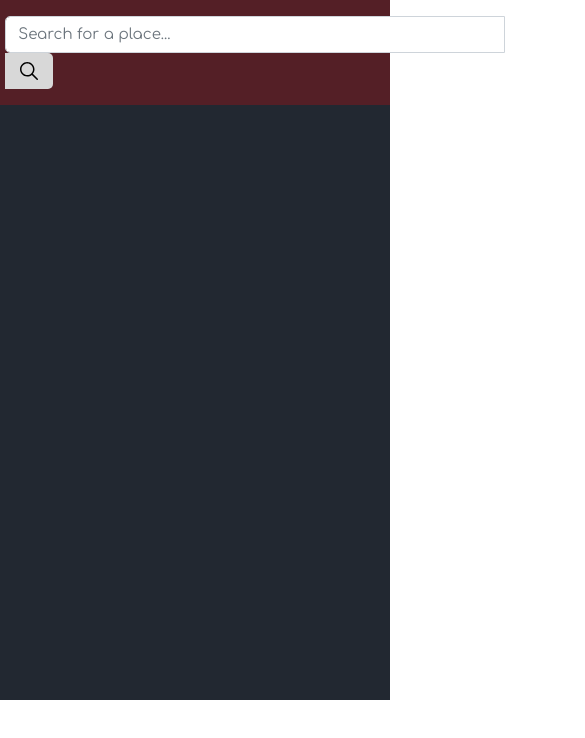
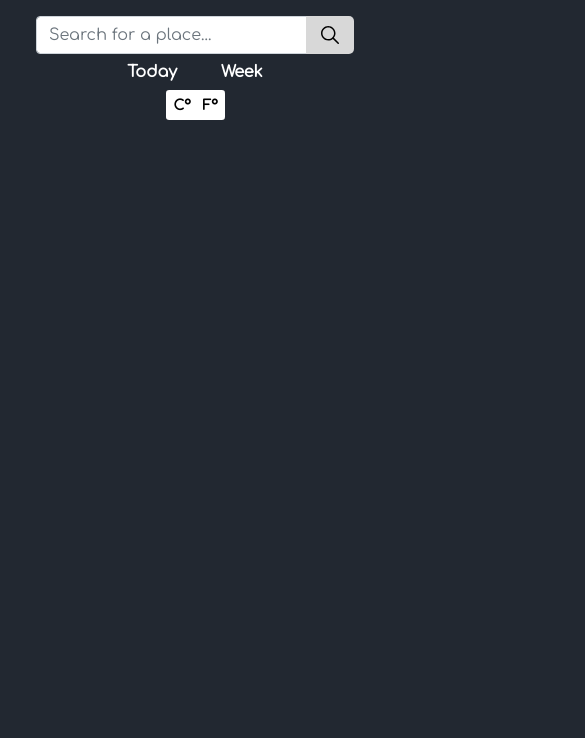
Before and after one commit to GitGud31/Weathery, a React (Create React App) app: page / in a window 390 px wide. Shown: the top 738 px of the page, 585 px wide, since content can reach past the window. Built offline with nearby package versions, Linux system fonts and the light colour scheme.

Commit message:
Navbar now responsive

```diff
--- a/src/App.css
+++ b/src/App.css
@@ -1,6 +1,5 @@
-.App {
+body {
     background-color: #222831;
-    padding: 0;
+    padding: 0 20px;
     margin: 0;
-    height: 700px;
 }
--- a/src/components/Home.jsx
+++ b/src/components/Home.jsx
@@ -6,7 +6,11 @@ import "../styles/Home.css";
 function Home() {
     return (<section className="home-section">
         <Navbar />
-
+        {/* <div className="today-container">
+            <div className="highlight-title">
+                <h1>Today's Highlights</h1>
+            </div>
+        </div> */}
     </section>);
 }
 
--- a/src/components/Navbar.jsx
+++ b/src/components/Navbar.jsx
@@ -1,5 +1,5 @@
 import React from "react";
-import { ButtonGroup, Button, FormControl, Form } from "react-bootstrap";
+import { ButtonGroup, Button, FormControl, InputGroup } from "react-bootstrap";
 import searchIcon from "../assets/search-icon.svg";
 
 import "../styles/Navbar.css";
@@ -9,22 +9,24 @@ function Navbar() {
     return (
         <div className="search-container">
 
-            <Button className="btn-text" >Today</Button>
-            <Button className="btn-text" >Week</Button>
+            <ButtonGroup className="btn-grp">
+                <Button className="btn-text" >Today</Button>
+                <Button className="btn-text" >Week</Button>
+            </ButtonGroup>
 
-            <Form inline>
+            <InputGroup className="search-bar">
                 <FormControl
-                    className="search-bar"
-                    collapseOnSelect
                     type="text"
-                    placeholder="Search for a place..." />
+                    placeholder="Search for a place..."
+                />
+                <InputGroup.Append>
+                    <Button className="btn-submit" type="submit">
+                        <img src={searchIcon} alt="" />
+                    </Button>
+                </InputGroup.Append>
+            </InputGroup>
 
-                <Button className="btn-submit" type="submit">
-                    <img src={searchIcon} alt="" />
-                </Button>
-            </Form>
-
-            <ButtonGroup className="btn-grp-temp">
+            <ButtonGroup className="btn-grp">
                 <Button className="btn-temp" size="sm" >C°</Button>
                 <Button className="btn-temp" size="sm" >F°</Button>
             </ButtonGroup>
--- a/src/styles/Home.css
+++ b/src/styles/Home.css
@@ -9,8 +9,17 @@
 }
 
 .home-section {
+    width: 100%;
+    background-color: #222831;
     padding: 0;
     margin: 0;
-    background-color: rgba(255, 0, 0, 0.227);
     font-family: 'Comfortaa', cursive;
 }
+
+.highlight-title h1 {
+    width: fit-content;
+    top: 130px;
+    left: 200px;
+    color: white;
+    font-weight: bold;
+}
--- a/src/styles/Navbar.css
+++ b/src/styles/Navbar.css
@@ -1,3 +1,13 @@
+@import url('https://fonts.googleapis.com/css2?family=Comfortaa&display=swap');
+/*  */
+
+/* disable bootstrap button click effect */
+
+.btn-primary:hover, .btn-primary:focus, .btn-primary:active, .btn-primary:active:focus:not(:disabled):not(.disabled), .btn:focus, .btn:active, .btn:hover {
+    box-shadow: none!important;
+    outline: 0;
+}
+
 .search-container {
     width: 100%;
     display: flex;
@@ -20,24 +30,10 @@
     color: rgb(216, 216, 216) !important;
 }
 
-.form-inline {
-    padding: 0 100px;
-}
-
-@import url('https://fonts.googleapis.com/css2?family=Comfortaa&display=swap');
-/*  */
-
-/* disable bootstrap button click effect */
-
-.btn-primary:hover, .btn-primary:focus, .btn-primary:active, .btn-primary:active:focus:not(:disabled):not(.disabled), .btn:focus, .btn:active, .btn:hover {
-    box-shadow: none!important;
-    outline: 0;
-}
-
 .search-bar {
     font-size: 15px !important;
-    width: 500px !important;
     border-radius: 5px 0 0 5px !important;
+    width: 50% !important;
 }
 
 .btn-submit {
@@ -46,8 +42,9 @@
     border-radius: 0 5px 5px 0 !important;
 }
 
-.btn-grp-temp {
+.btn-grp {
     margin: auto 0;
+    padding: 0 20px;
     justify-content: center;
 }
 
@@ -64,3 +61,50 @@
 .btn-temp:hover {
     background-color: rgb(216, 216, 216) !important;
 }
+
+/* Tablet view */
+
+@media (max-width: 768px) {
+    .search-container {
+        top: 0;
+        width: 100%;
+        display: flex;
+        flex-direction: row;
+        align-items: center;
+        justify-content: center;
+    }
+    .search-bar {
+        width: 60% !important;
+        align-self: center;
+        justify-content: center;
+    }
+}
+
+/* Mobile view */
+
+@media (max-width: 578px) {
+    .search-container {
+        top: 0;
+        width: 100%;
+        display: flex;
+        flex-direction: column;
+        align-items: center;
+        justify-content: center;
+    }
+    .search-bar {
+        order: 1;
+        width: 100% !important;
+        align-self: center;
+        justify-content: center;
+    }
+    .btn-grp {
+        order: 2;
+    }
+    .btn-grp:nth-child(1) {
+        align-self: center;
+    }
+    .btn-grp:nth-child(3) {
+        padding-left: 20px;
+        align-self: center;
+    }
+}
```
